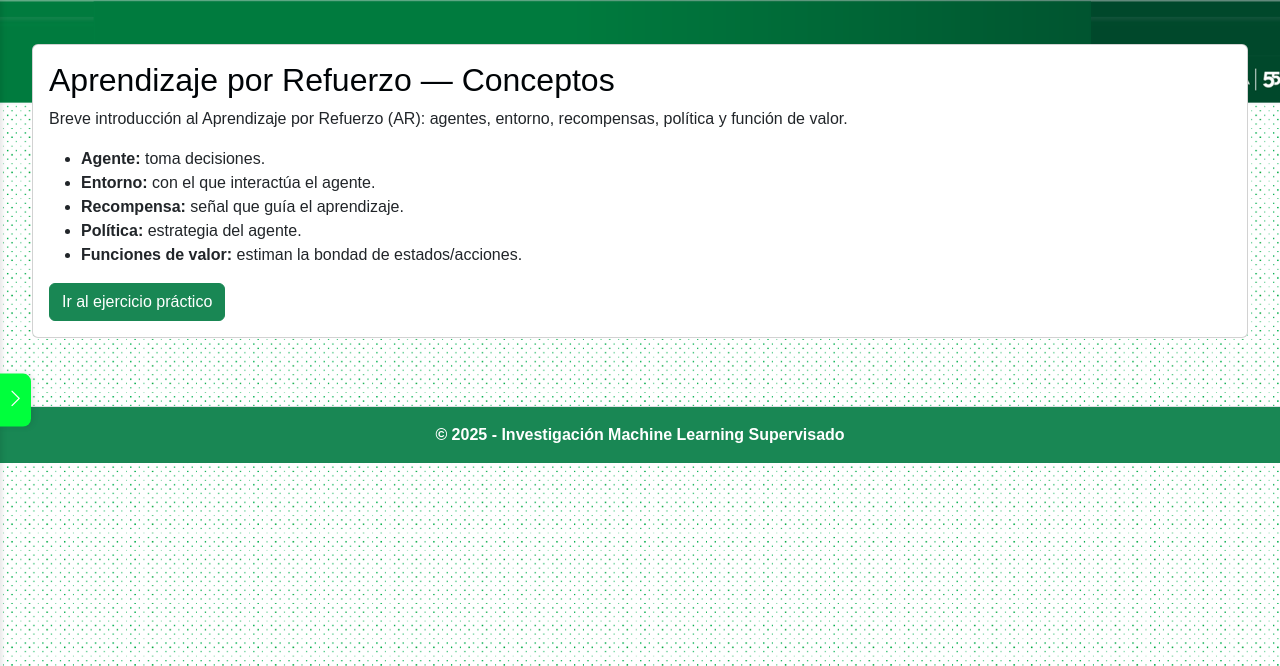
After one commit to Mireya-Garzon-A/ActividadesMachineLearning, a Flask app: page /rl_conceptos in a window 1280 px wide. The commit adds this page. Shown: the top 666 px of the page. Run offline with Flask 3, Linux system fonts and the light colour scheme.

Commit message:
Creacion de la pagina de conceptos de Aprendizaje por Refuerzo

```diff
--- a/app.py
+++ b/app.py
@@ -219,5 +219,9 @@ def verificar_datos_nuevos():
     except:
         return True
 
+@app.route('/rl_conceptos')
+def rl_conceptos():
+    return render_template('rl_conceptos.html')
+
 if __name__ == '__main__':
     app.run(debug=True, port=5000)
--- a/templates/base.html
+++ b/templates/base.html
@@ -167,6 +167,15 @@
                 <a href="/ejercicio_knn" class="dropdown-item">📝 Ejercicio práctico</a>
             </div>
 
+            <!-- Aprendizaje por Refuerzo -->
+            <a href="#submenu5" data-bs-toggle="collapse" class="sidebar-link">
+                <i class="bi bi-controller"></i> <strong> Aprendizaje por Refuerzo </strong>
+            </a>
+            <div id="submenu5" class="collapse submenu">
+                <a href="/rl_conceptos" class="dropdown-item">📘 Conceptos</a>
+                <a href="/rl_ejercicio" class="dropdown-item">🧪 Ejercicio práctico</a>
+            </div>
+
             <!-- Volver al inicio -->
             <a href="/" class="sidebar-link mt-3">
                 <i class="bi bi-house"></i> <strong>Inicio</strong>
--- /dev/null
+++ b/templates/rl_conceptos.html
@@ -0,0 +1,20 @@
+{% extends 'base.html' %}
+
+{% block title %}Aprendizaje por Refuerzo — Conceptos{% endblock %}
+
+{% block content %}
+<div class="card">
+    <div class="card-body">
+        <h2>Aprendizaje por Refuerzo — Conceptos</h2>
+        <p>Breve introducción al Aprendizaje por Refuerzo (AR): agentes, entorno, recompensas, política y función de valor.</p>
+        <ul>
+            <li><strong>Agente:</strong> toma decisiones.</li>
+            <li><strong>Entorno:</strong> con el que interactúa el agente.</li>
+            <li><strong>Recompensa:</strong> señal que guía el aprendizaje.</li>
+            <li><strong>Política:</strong> estrategia del agente.</li>
+            <li><strong>Funciones de valor:</strong> estiman la bondad de estados/acciones.</li>
+        </ul>
+        <a href="/rl_ejercicio" class="btn btn-success">Ir al ejercicio práctico</a>
+    </div>
+</div>
+{% endblock %}
```
